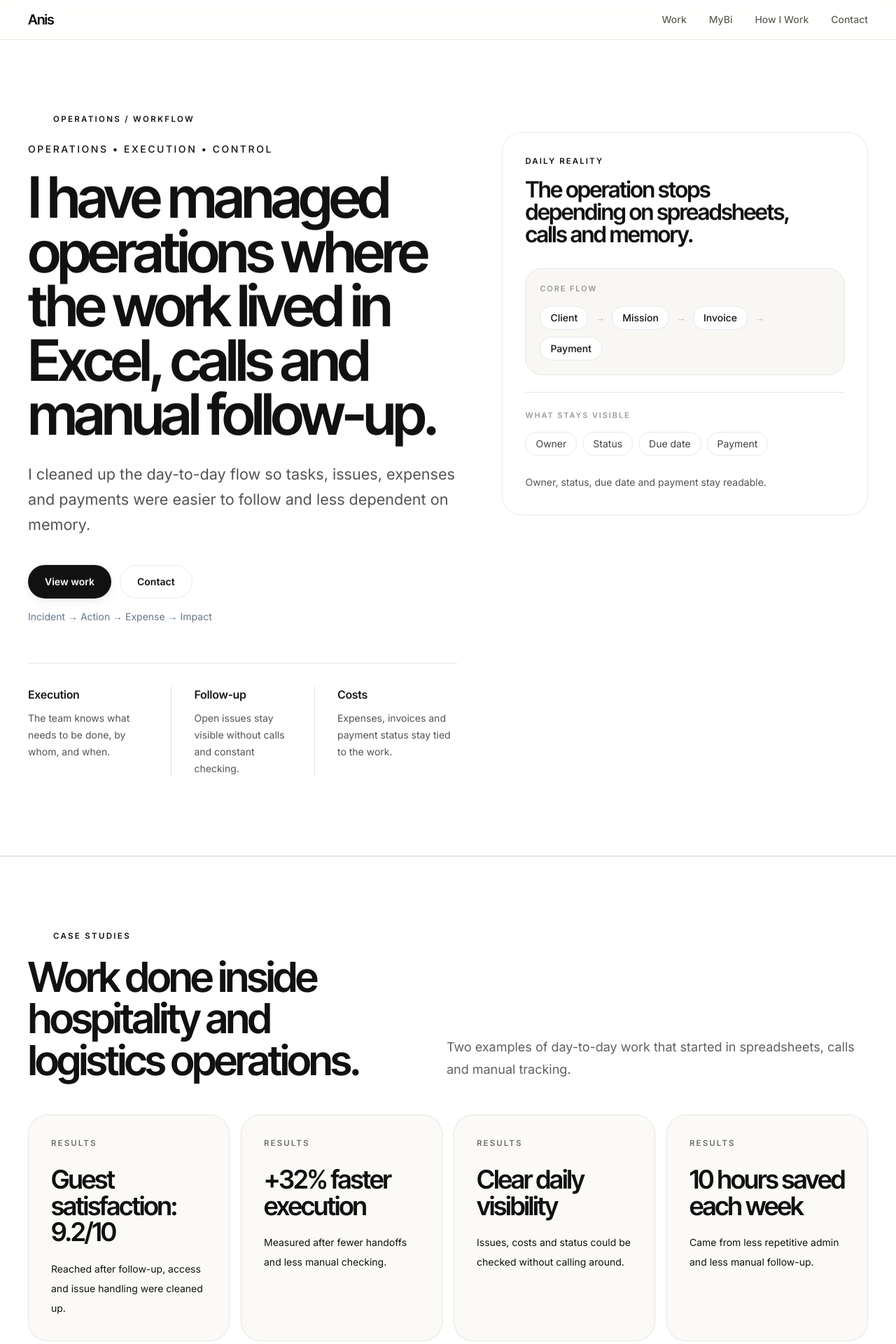
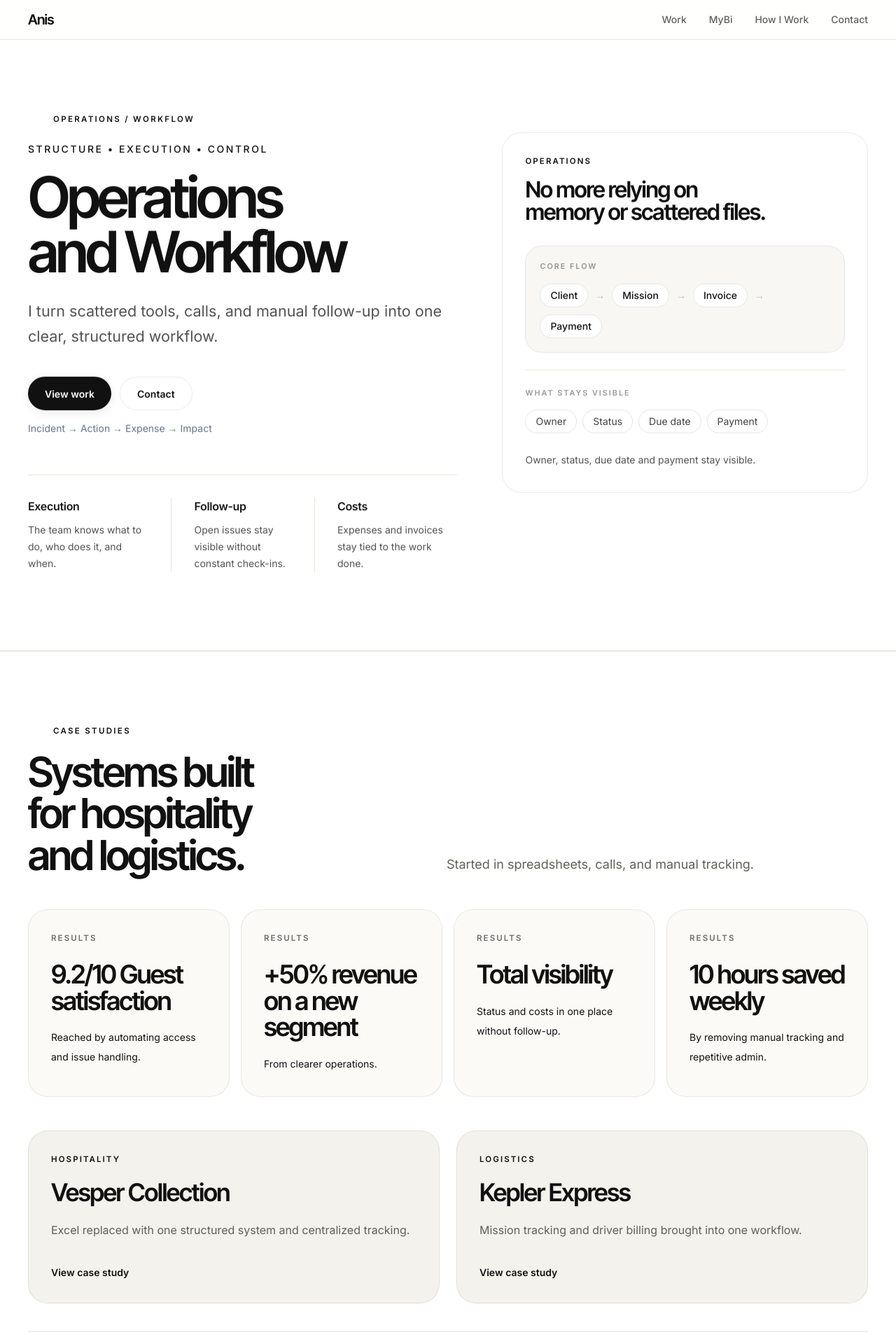
Before and after one commit to Granis75/anisconsult.com, a Next.js app: page / in a window 1280 px wide. Shown: the top 1920 px of the page at 70% size. Built offline with nearby package versions, Linux system fonts and the light colour scheme.

Commit message:
Refine homepage operations copy

```diff
--- a/app/page.tsx
+++ b/app/page.tsx
@@ -9,24 +9,20 @@ import { TrackedLink } from "@/components/tracked-link";
 
 const results = [
   {
-    title: "Guest satisfaction: 9.2/10",
-    description:
-      "Reached after follow-up, access and issue handling were cleaned up.",
+    title: "9.2/10 Guest satisfaction",
+    description: "Reached by automating access and issue handling.",
   },
   {
-    title: "+32% faster execution",
-    description:
-      "Measured after fewer handoffs and less manual checking.",
+    title: "+50% revenue on a new segment",
+    description: "From clearer operations.",
   },
   {
-    title: "Clear daily visibility",
-    description:
-      "Issues, costs and status could be checked without calling around.",
+    title: "Total visibility",
+    description: "Status and costs in one place without follow-up.",
   },
   {
-    title: "10 hours saved each week",
-    description:
-      "Came from less repetitive admin and less manual follow-up.",
+    title: "10 hours saved weekly",
+    description: "By removing manual tracking and repetitive admin.",
   },
 ] as const;
 
@@ -34,8 +30,7 @@ const featuredCases = [
   {
     label: "Hospitality",
     title: "Vesper Collection",
-    description:
-      "Guest stays, access, follow-up and reporting stopped relying on Excel and front-desk coordination.",
+    description: "Excel replaced with one structured system and centralized tracking.",
     href: "/case-study/vesper",
     location: "home_proof_vesper",
     ctaLabel: "View case study",
@@ -43,8 +38,7 @@ const featuredCases = [
   {
     label: "Logistics",
     title: "Kepler Express",
-    description:
-      "Mission updates, driver costs and invoicing were brought into one logistics workflow.",
+    description: "Mission tracking and driver billing brought into one workflow.",
     href: "/case-study/kepler-express",
     location: "home_proof_kepler",
     ctaLabel: "View case study",
@@ -54,20 +48,17 @@ const featuredCases = [
 const products = [
   {
     title: "Ops Core",
-    description:
-      "Hospitality follow-up for issues, tasks, expenses and guest signals.",
+    description: "Hospitality system for tasks, expenses, and guest signals.",
     href: "https://ops-core-v.vercel.app/",
   },
   {
     title: "MyBi",
-    description:
-      "Client work, invoices and payments kept in one operating chain.",
+    description: "System linking client work to payment status.",
     href: "https://mybi-business-app.vercel.app/",
   },
   {
     title: "Kepler Express",
-    description:
-      "Logistics follow-up for missions, expenses and billing.",
+    description: "System for mission tracking and billing.",
     href: "https://kepler-express.vercel.app/",
   },
 ] as const;
@@ -88,12 +79,12 @@ export default function HomePage() {
               <div className="max-w-3xl">
                 <SectionKicker label="Case Studies" />
                 <h2 className="text-balance mt-5 max-w-4xl font-display text-4xl font-semibold leading-[0.96] tracking-[-0.05em] text-ink sm:text-5xl lg:text-[3.7rem]">
-                  Work done inside hospitality and logistics operations.
+                  Systems built for hospitality and logistics.
                 </h2>
               </div>
 
               <p className="max-w-2xl text-base leading-7 text-muted sm:text-lg sm:leading-8">
-                Two examples of day-to-day work that started in spreadsheets, calls and manual tracking.
+                Started in spreadsheets, calls, and manual tracking.
               </p>
             </div>
 
@@ -159,12 +150,12 @@ export default function HomePage() {
               <div className="max-w-3xl">
                 <SectionKicker label="Internal Tools" />
                 <h2 className="text-balance mt-5 max-w-4xl font-display text-4xl font-semibold leading-[0.96] tracking-[-0.05em] text-ink sm:text-5xl lg:text-[3.5rem]">
-                  Simple tools built because the work needed them.
+                  Tools built to remove operational friction.
                 </h2>
               </div>
 
               <p className="max-w-2xl text-base leading-7 text-muted sm:text-lg sm:leading-8">
-                Each one came out of real admin and follow-up work inside operations. Built from real operational workflows.
+                Built from day-to-day operations work.
               </p>
             </div>
 
@@ -200,13 +191,13 @@ export default function HomePage() {
               <div className="max-w-3xl">
                 <SectionKicker label="How I Work" />
                 <h2 className="text-balance mt-5 max-w-4xl font-display text-4xl font-semibold leading-[0.96] tracking-[-0.05em] text-ink sm:text-5xl lg:text-[3.5rem]">
-                  The same problems show up in most operations.
+                  Fragmented data creates overhead.
                 </h2>
               </div>
 
               <div className="max-w-2xl">
                 <p className="text-base leading-7 text-muted sm:text-lg sm:leading-8">
-                  Tasks sit in one sheet, costs in another, and updates happen by call or memory. The fix is to make the flow readable enough for the team to use every day. All systems and case studies are built from real operational environments.
+                  I bring tasks, costs, and updates into one system used every day.
                 </p>
                 <p className="mt-6 text-sm font-semibold uppercase tracking-[0.16em] text-ink/70">
                   Tasks • Issues • Expenses • Invoices • Payments
--- a/components/contact-section.tsx
+++ b/components/contact-section.tsx
@@ -102,17 +102,17 @@ export function ContactSection() {
     <div className="grid gap-10 lg:grid-cols-[0.88fr_1.12fr] lg:items-start lg:gap-14">
       <div className="max-w-xl">
         <h2 className="font-display text-3xl font-semibold tracking-[-0.04em] text-ink sm:text-4xl lg:text-[2.85rem]">
-          Open to in-house operations roles where the day-to-day work still needs cleaning up.
+          Operational Role
         </h2>
         <p className="mt-6 text-base leading-8 text-muted sm:text-lg">
-          I am looking for a role where spreadsheets, calls and manual follow-up are still slowing the team down, and where that work needs to be cleaned up from the inside.
+          I work best when operations and invoicing are still disconnected.
         </p>
 
         <div className="mt-8 grid gap-3">
           {[
-            "Tasks and status still live across sheets and calls.",
-            "Operations and invoicing are handled separately.",
-            "Too much follow-up still depends on memory.",
+            "Status lives across multiple sheets.",
+            "Operations and finance are disconnected.",
+            "Follow-up depends on memory.",
           ].map((item) => (
             <div key={item} className="border-t border-black/8 pt-3.5">
               <p className="text-sm leading-7 text-ink/76">{item}</p>
--- a/components/hero.tsx
+++ b/components/hero.tsx
@@ -11,15 +11,15 @@ type HeroProps = {
 const focusAreas = [
   {
     title: "Execution",
-    description: "The team knows what needs to be done, by whom, and when.",
+    description: "The team knows what to do, who does it, and when.",
   },
   {
     title: "Follow-up",
-    description: "Open issues stay visible without calls and constant checking.",
+    description: "Open issues stay visible without constant check-ins.",
   },
   {
     title: "Costs",
-    description: "Expenses, invoices and payment status stay tied to the work.",
+    description: "Expenses and invoices stay tied to the work done.",
   },
 ] as const;
 
@@ -113,10 +113,10 @@ export function Hero({ onContactClick }: HeroProps) {
             <div className="premium-card overflow-hidden p-6 sm:p-8">
               <div className="max-w-sm">
                 <p className="text-[0.72rem] font-semibold uppercase tracking-[0.18em] text-black/42">
-                  Daily Reality
+                  Operations
                 </p>
                 <h2 className="text-balance mt-4 font-display text-2xl font-semibold tracking-[-0.04em] text-ink sm:text-[2rem]">
-                  The operation stops depending on spreadsheets, calls and memory.
+                  No more relying on memory or scattered files.
                 </h2>
               </div>
 
@@ -155,7 +155,7 @@ export function Hero({ onContactClick }: HeroProps) {
               </div>
 
               <p className="mt-6 max-w-md text-sm leading-7 text-neutral-600">
-                Owner, status, due date and payment stay readable.
+                Owner, status, due date and payment stay visible.
               </p>
             </div>
           </div>
--- a/components/mybi-home-section.tsx
+++ b/components/mybi-home-section.tsx
@@ -1,6 +1,6 @@
 import { SectionKicker } from "@/components/section-kicker";
 
-const workflowSteps = ["Client", "Mission", "Invoice", "Payment"] as const;
+const workflowSteps = ["Client work", "Invoices", "Payments"] as const;
 
 export function MyBiHomeSection() {
   return (
@@ -15,15 +15,15 @@ export function MyBiHomeSection() {
             </h2>
 
             <p className="mt-6 max-w-2xl text-lg leading-8 text-neutral-600 sm:text-[1.2rem]">
-              Built to keep client work, invoices and payments in one place.
+              System linking client work to payment status.
             </p>
 
             <div className="mt-8 border-t border-black/8 pt-6">
               <p className="max-w-xl text-sm leading-7 text-ink">
-                Client → Mission → Invoice → Payment
+                Client work, invoices, and payments stay connected.
               </p>
               <p className="mt-2 text-sm leading-7 text-neutral-600">
-                It came from real admin work that was too easy to lose across separate files.
+                Built from admin work that was spread across separate files.
               </p>
             </div>
 
@@ -40,7 +40,7 @@ export function MyBiHomeSection() {
 
             <div className="mt-6 border-t border-black/8 pt-4">
               <p className="text-sm leading-7 text-neutral-600">
-                Kepler Express came from the same idea in logistics: missions, costs and billing in one place.
+                Kepler Express applies the same logic to missions, costs, and billing.
               </p>
               <a
                 href="https://kepler-express.vercel.app/"
@@ -48,7 +48,7 @@ export function MyBiHomeSection() {
                 rel="noreferrer"
                 className="mt-2 inline-flex items-center gap-2 text-sm font-semibold text-ink transition-[gap,color] duration-200 hover:gap-3 hover:text-black"
               >
-                Open live tool
+                Open tool
               </a>
             </div>
           </div>
@@ -60,7 +60,7 @@ export function MyBiHomeSection() {
                   Working Flow
                 </p>
                 <h3 className="text-balance mt-4 font-display text-2xl font-semibold tracking-[-0.04em] text-ink sm:text-[2rem]">
-                  Client work to payment in one place.
+                  Client work linked to payment status.
                 </h3>
               </div>
 
@@ -84,10 +84,10 @@ export function MyBiHomeSection() {
 
               <div className="mt-6 rounded-[24px] border border-black/8 bg-[#f8f7f3] px-5 py-5">
                 <p className="text-[0.68rem] font-semibold uppercase tracking-[0.18em] text-black/40">
-                  What stays tied together
+                  What stays linked
                 </p>
                 <p className="mt-4 max-w-md text-sm leading-7 text-ink">
-                  Mission details, invoices and payment status stay connected.
+                  Client work, invoices, and payment status stay connected.
                 </p>
               </div>
             </div>
--- a/lib/site-content.ts
+++ b/lib/site-content.ts
@@ -7,15 +7,15 @@ export const siteContent = {
     { label: "Contact", href: "/#contact" },
   ],
   hero: {
-    title:
-      "I have managed operations where the work lived in Excel, calls and manual follow-up.",
-    subtitle: "Operations • Execution • Control",
+    title: "Operations and Workflow",
+    subtitle: "Structure • Execution • Control",
     description:
-      "I cleaned up the day-to-day flow so tasks, issues, expenses and payments were easier to follow and less dependent on memory.",
+      "I turn scattered tools, calls, and manual follow-up into one clear, structured workflow.",
     notes: [
+      "Structure",
       "Execution",
       "Follow-up",
-      "Control",
+      "Costs",
     ],
     primaryCta: {
       label: "View work",
```
